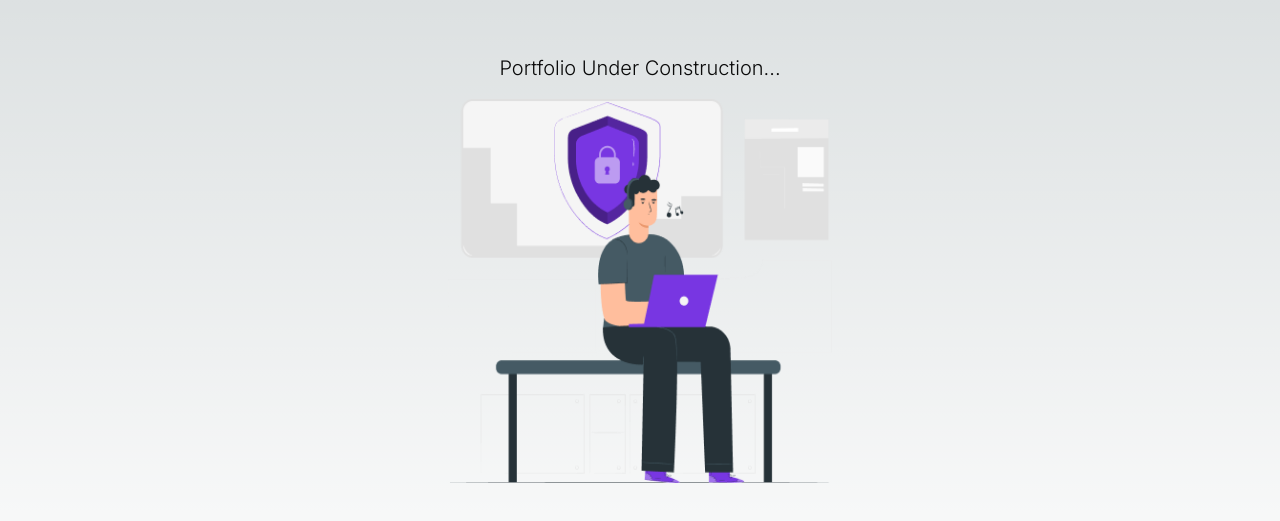
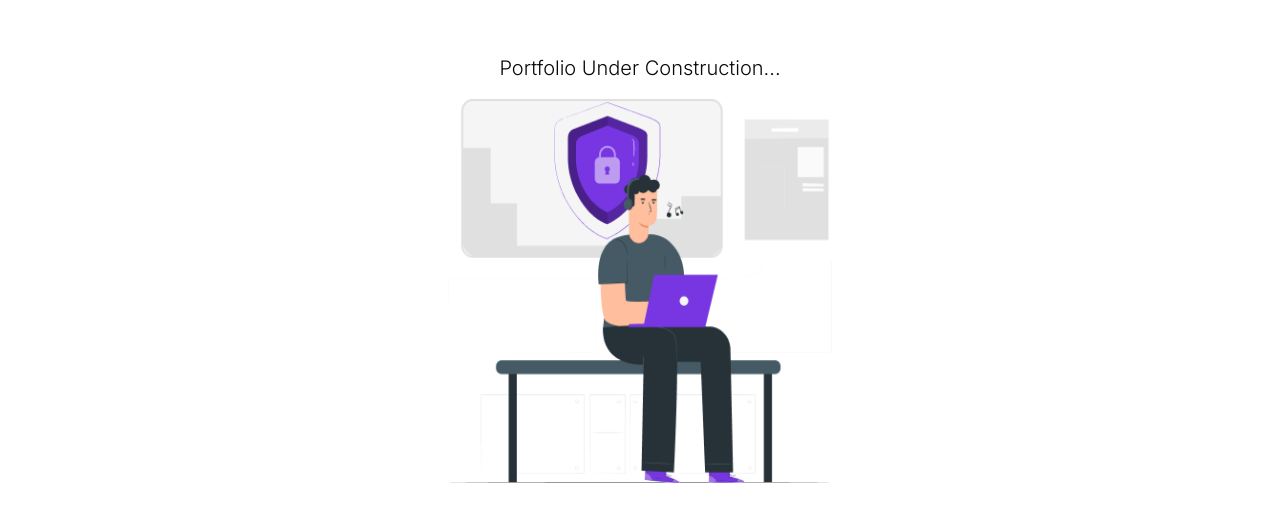
Before and after one commit to Srijanbista/Portfolio, a Next.js app: page / in a window 1280 px wide. Shown: the part 131-652 px from the top of the page. Built offline with nearby package versions, Linux system fonts and the light colour scheme.

Commit message:
added fonts, and reset margin, padding

```diff
--- a/src/app/globals.css
+++ b/src/app/globals.css
@@ -1,37 +1,11 @@
 @tailwind base;
 @tailwind components;
 @tailwind utilities;
-@import url("https://fonts.googleapis.com/css?family=Poppins:400,700,900");
+@import url("https://fonts.googleapis.com/css?family=Poppins:100,200,300,400,500,600,700,800,900");
 
 * {
   cursor: default;
+  margin: 0;
+  padding: 0;
+  box-sizing: border-box;
 }
-:root {
-  --foreground-rgb: 0, 0, 0;
-  --background-start-rgb: 214, 219, 220;
-  --background-end-rgb: 255, 255, 255;
-}
-
-@media (prefers-color-scheme: dark) {
-  :root {
-    --foreground-rgb: 255, 255, 255;
-    --background-start-rgb: 0, 0, 0;
-    --background-end-rgb: 0, 0, 0;
-  }
-}
-
-body {
-  color: rgb(var(--foreground-rgb));
-  background: linear-gradient(
-      to bottom,
-      transparent,
-      rgb(var(--background-end-rgb))
-    )
-    rgb(var(--background-start-rgb));
-}
-
-@layer utilities {
-  .text-balance {
-    text-wrap: balance;
-  }
-}
```
